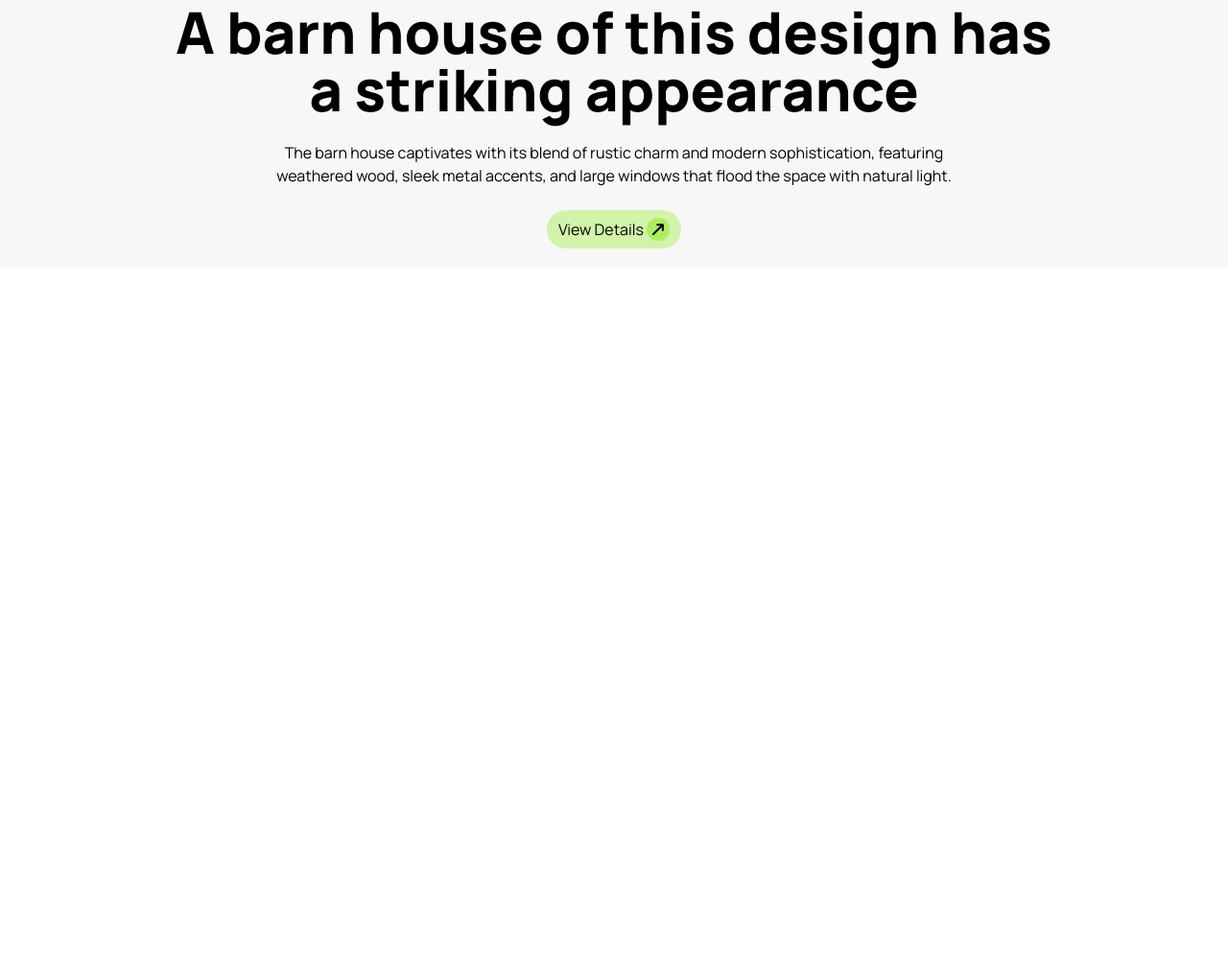
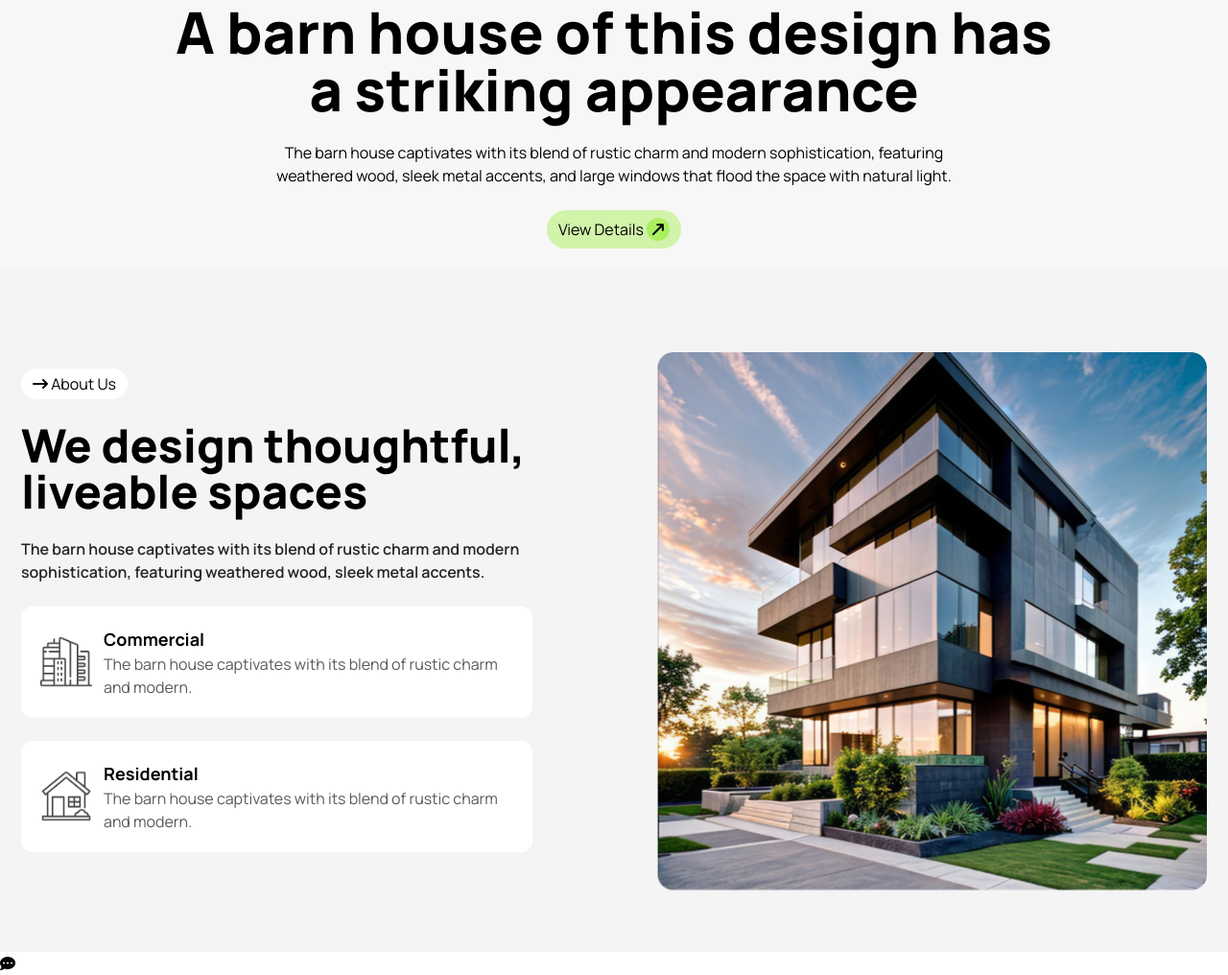
Before and after one commit to Rocky3698/Frontend_Assignment_3, a plain HTML site: page index.html in a window 1280 px wide. Shown: the part 455-1471 px from the top of the page at 96% size. Before the commit the page ends 800 px from the top, so only its background shows below. Drawn offline with nearby package versions, Linux system fonts and the light colour scheme.

Commit message:
about section completed

```diff
--- a/index.html
+++ b/index.html
@@ -64,10 +64,14 @@
                     <img class="object-cover object-center w-full" src="./assets/banner.png" alt="">
                 </div>
                 <div class="text-center md:w-3/4 space-y-6 py-5">
-                    <h1 class="md:text-6xl text-3xl font-extrabold">A barn house of this design has a striking appearance</h1>
-                    <p class="md:w-3/4 px-5 md:px-0 mx-auto">The barn house captivates with its blend of rustic charm and modern sophistication, featuring
-                        weathered wood, sleek metal accents, and large windows that flood the space with natural light.</p>
-                    <button class="bg-action-500 py-2 px-3 rounded-3xl">
+                    <h1 class="md:text-6xl text-3xl font-extrabold">A barn house of this design has a striking
+                        appearance</h1>
+                    <p class="md:w-3/4 px-2 text-pretty md:px-0 mx-auto">The barn house captivates with its blend of
+                        rustic charm
+                        and modern sophistication, featuring
+                        weathered wood, sleek metal accents, and large windows that flood the space with natural light.
+                    </p>
+                    <button class="bg-action-500 w-5/6 md:w-auto  py-2 px-3 rounded-3xl">
                         View Details
                         <i class="fa-solid fa-arrow-right-long -rotate-45 p-1 bg-action rounded-full"></i>
                     </button>
@@ -76,6 +80,52 @@
         </section>
     </header>
     <main>
+        <!-- About section -->
+        <section class="bg-[#f4f4f4]">
+            <div
+                class="md:flex md:flex-row md:items-center md:justify-evenly container mx-auto py-16 flex flex-col items-center justify-center px-5 md:px-0 space-y-6 text-center md:text-start">
+                <div class="space-y-6 md:w-1/2">
+                    <button class="bg-white rounded-3xl px-3 py-1 ">
+                        <i class="fa-solid fa-arrow-right-long"></i>
+                        About Us
+                    </button>
+                    <h3 class="font-extrabold text-2xl lg:text-5xl">We design thoughtful,<br> liveable spaces</h3>
+                    <p class="md:w-5/6 font-semibold opacity-85">The barn house captivates with its blend of rustic
+                        charm and modern sophistication, featuring
+                        weathered wood, sleek metal accents.</p>
+                    <div class="flex items-center gap-3 bg-white p-5 rounded-xl md:w-5/6 text-start">
+                        <div>
+                            <img src="./assets/commercial.png" alt="">
+                        </div>
+                        <div>
+                            <h4 class="font-bold text-lg">Commercial</h4>
+                            <p class="opacity-65">The barn house captivates with its blend of rustic charm and modern.
+                            </p>
+                        </div>
+                    </div>
+                    <div class="flex items-center gap-3 bg-white p-5 rounded-xl md:w-5/6 text-start">
+                        <div>
+                            <img src="./assets/residential.png" alt="">
+                        </div>
+                        <div>
+                            <h4 class="font-bold text-lg">Residential</h4>
+                            <p class=" opacity-65">The barn house captivates with its blend of rustic charm and modern.
+                            </p>
+                        </div>
+                    </div>
+                </div>
+                <div>
+                    <img class="object-cover object-center w-full" src="./assets/Rectangle.png" alt="">
+                </div>
+            </div>
+        </section>
+        <section class="bg-[#f4f4f4]">
+            <div class="container mx-auto bg-white">
+                <div>
+                    <i class="fa-solid fa-comment-dots"></i>
+                </div>
+            </div>
+        </section>
     </main>
     <footer></footer>
 </body>
```
